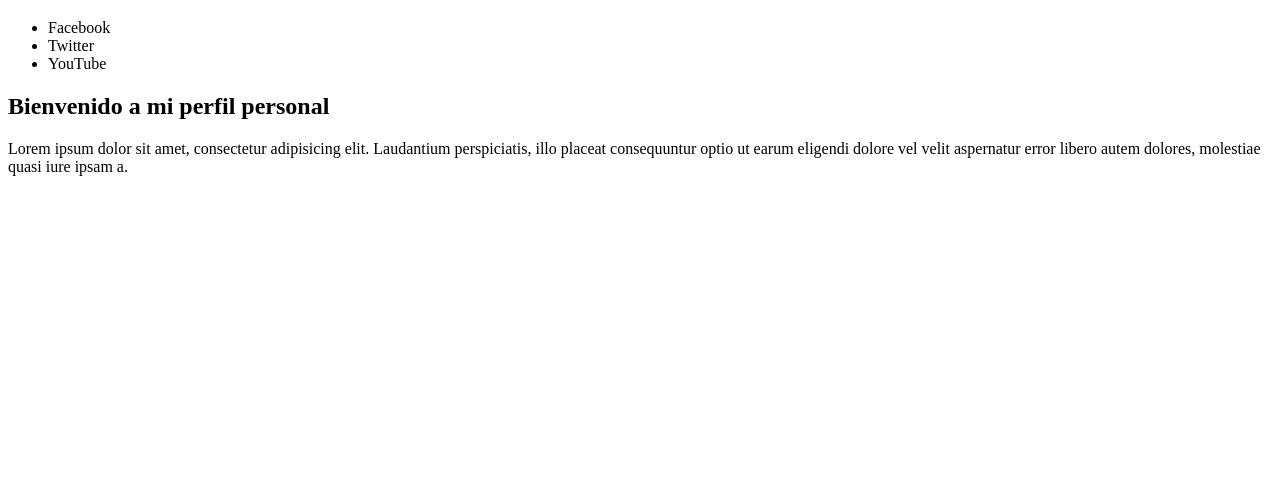
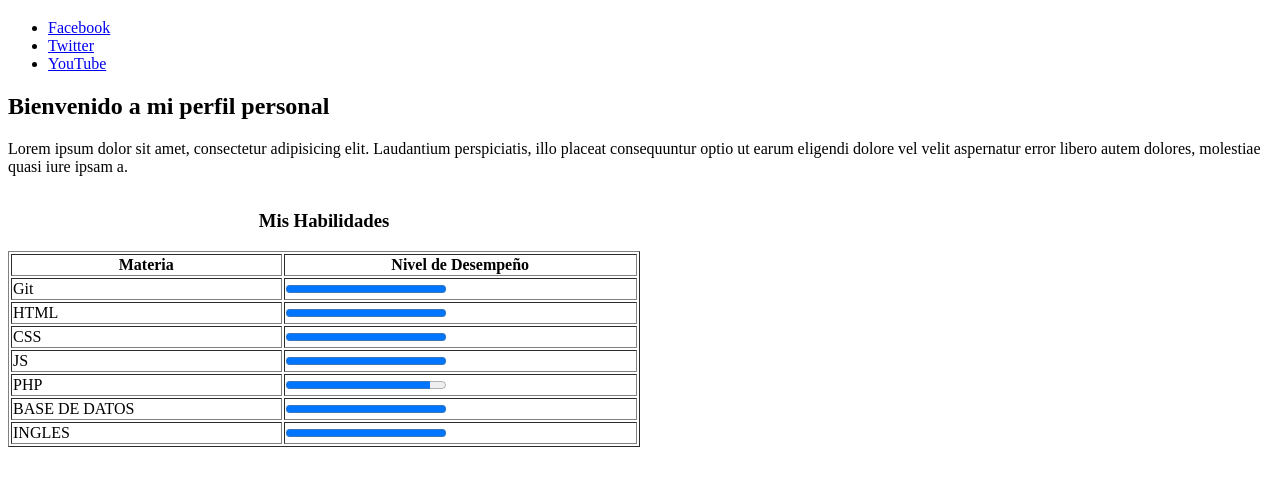
Before and after one commit to fdsosa/proyecto-cv, a plain HTML site: page index.html in a window 1280 px wide. Shown: the part 61-546 px from the top of the page. Drawn offline with Linux system fonts and the light colour scheme.

Commit message:
Agregue skills, fijarse comentarios

```diff
--- a/index.html
+++ b/index.html
@@ -9,11 +9,53 @@
 <body>
   <h1>Federico Sosa</h1>
   <ul>
-    <li>Facebook</li>
-    <li>Twitter</li>
-    <li>YouTube</li>
+    <li><a href="facebook.com" target="_blank">Facebook</a></li>
+    <li><a href="https://twitter.com" target="_blank">Twitter</a></li>
+    <li><a href="https://youtube.com" target="_blank">YouTube</a></li>
   </ul>
   <h2>Bienvenido a mi perfil personal</h2>
   <p>Lorem ipsum dolor sit amet, consectetur adipisicing elit. Laudantium perspiciatis, illo placeat consequuntur optio ut earum eligendi dolore vel velit aspernatur error libero autem dolores, molestiae quasi iure ipsam a.</p>
+  <table width="50%" border="1">
+    <caption>
+      <h3>Mis Habilidades</h3>
+    </caption>
+    <thead>
+      <tr>
+        <th>Materia</th>
+        <th>Nivel de Desempeño</th>
+      </tr>
+    </thead>
+    <tfoot>
+      <tr>
+        <!-- porque la etiqueta progress tiene etiqueta de inicio y cierre -->
+        <td>Git</td>
+        <td><progress max="100" value="100"></progress></td>
+      </tr>
+      <tr>
+        <td>HTML</td>
+        <td><progress max="100" value="100"></progress></td>
+      </tr>
+      <tr>
+        <td>CSS</td>
+        <td><progress max="100" value="100"></progress></td>
+      </tr>
+      <tr>
+        <td>JS</td>
+        <td><progress max="100" value="100"></progress></td>
+      </tr>
+      <tr>
+        <td>PHP</td>
+        <td><progress max="100" value="90"></progress></td>
+      </tr>
+      <tr>
+        <td>BASE DE DATOS</td>
+        <td><progress max="100" value="100"></progress></td>
+      </tr>
+      <tr>
+        <td>INGLES</td>
+        <td><progress max="100" value="100"></progress></td>
+      </tr>
+    </tfoot>
+  </table>
 </body>
 </html>
```
